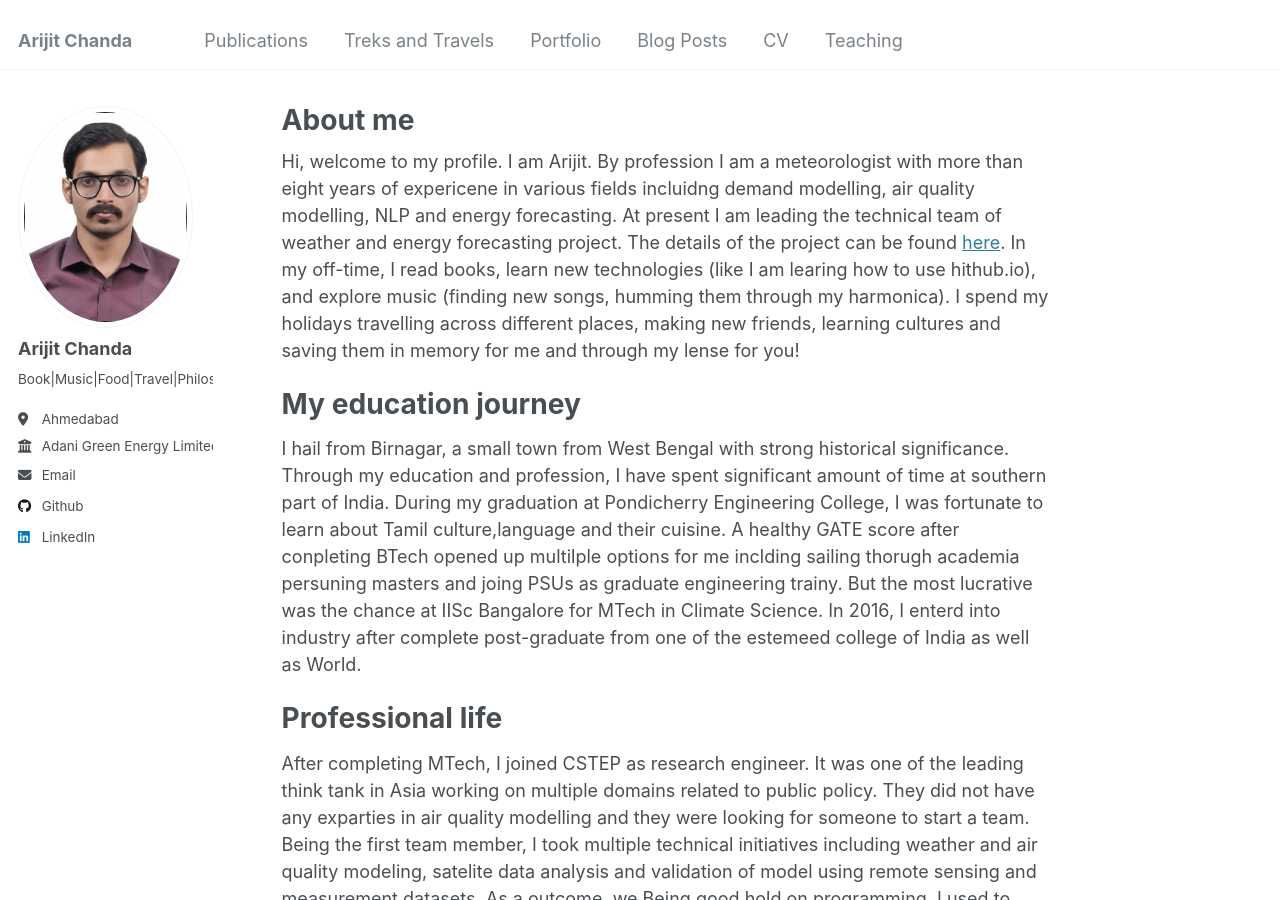
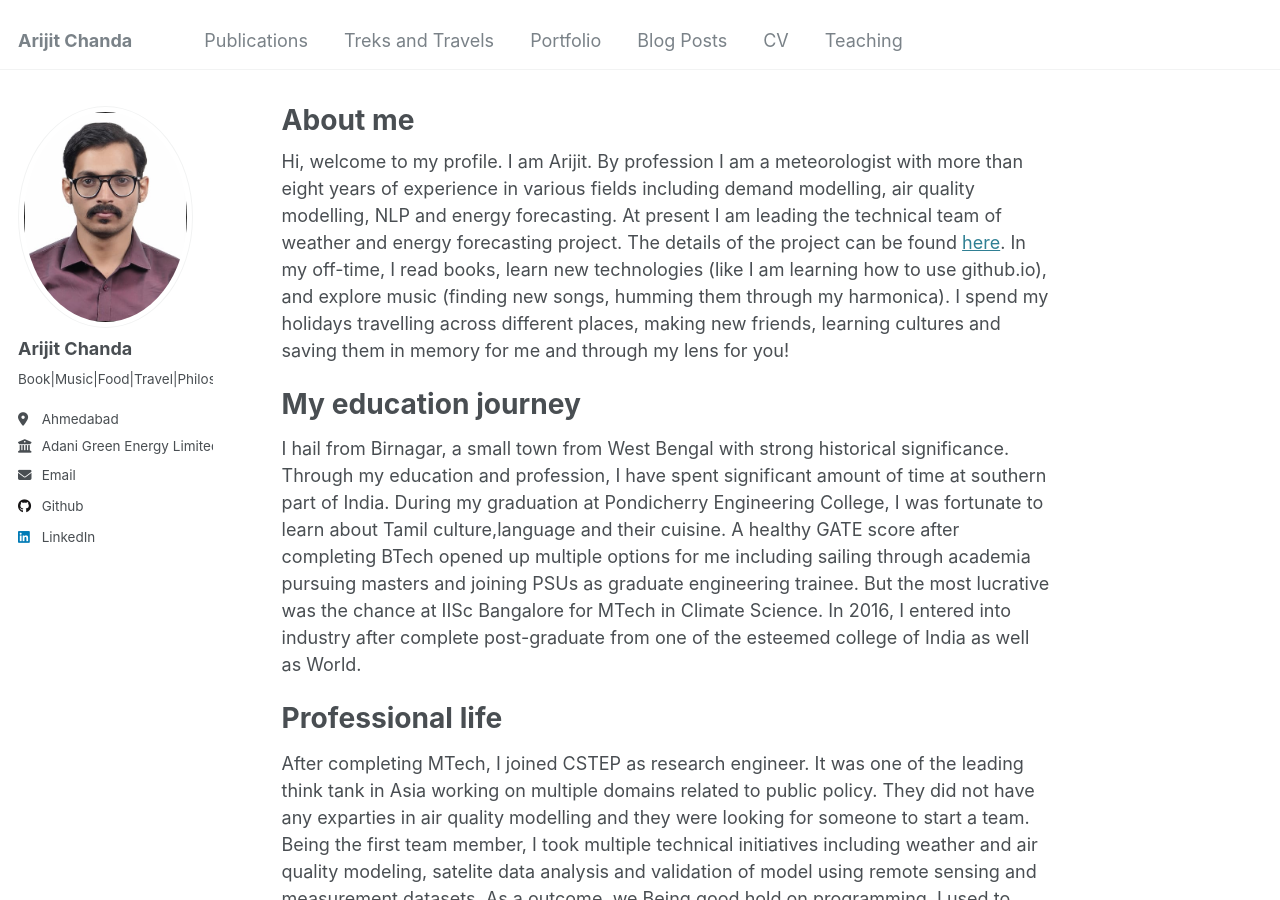
Before and after one commit to Sakshikumari621/crchanda98.github.io, a Jekyll site: the page built from _pages/about.md, in a window 1280 px wide and 900 px high. Built offline with Jekyll 4.4.1, drawn with Linux system fonts in a browser that asks for light colours.

Commit message:
Spell check

```diff
--- a/_pages/about.md
+++ b/_pages/about.md
@@ -7,11 +7,11 @@ redirect_from:
   - /about.html
 ---
 
-Hi, welcome to my profile. I am Arijit. By profession I am a meteorologist with more than eight years of expericene in various fields incluidng demand modelling, air quality modelling, NLP and energy forecasting. At present I am leading the technical team of weather and energy forecasting project. The details of the project can be found [here](https://github.com/academicpages/academicpages.github.io). In my off-time, I read books, learn new technologies (like I am learing how to use hithub.io), and explore music (finding new songs, humming them through my harmonica). I spend my holidays travelling across different places, making new friends, learning cultures and saving them in memory for me and through my lense for you!
+Hi, welcome to my profile. I am Arijit. By profession I am a meteorologist with more than eight years of experience in various fields including demand modelling, air quality modelling, NLP and energy forecasting. At present I am leading the technical team of weather and energy forecasting project. The details of the project can be found [here](https://github.com/academicpages/academicpages.github.io). In my off-time, I read books, learn new technologies (like I am learning how to use github.io), and explore music (finding new songs, humming them through my harmonica). I spend my holidays travelling across different places, making new friends, learning cultures and saving them in memory for me and through my lens for you!
 
 My education journey
 ======
-I hail from Birnagar, a small town from West Bengal with strong historical significance. Through my education and profession, I have spent significant amount of time at southern part of India. During my graduation at Pondicherry Engineering College, I was fortunate to learn about Tamil culture,language and their cuisine. A healthy GATE score after conpleting BTech opened up multilple options for me inclding sailing thorugh academia persuning masters and joing PSUs as graduate engineering trainy. But the most lucrative was the chance at IISc Bangalore for MTech in Climate Science. In 2016, I enterd into industry after complete post-graduate from one of the estemeed college of India as well as World.
+I hail from Birnagar, a small town from West Bengal with strong historical significance. Through my education and profession, I have spent significant amount of time at southern part of India. During my graduation at Pondicherry Engineering College, I was fortunate to learn about Tamil culture,language and their cuisine. A healthy GATE score after completing BTech opened up multiple options for me including sailing through academia pursuing masters and joining PSUs as graduate engineering trainee. But the most lucrative was the chance at IISc Bangalore for MTech in Climate Science. In 2016, I entered into industry after complete post-graduate from one of the esteemed college of India as well as World.
 
 Professional life
 ======
```
